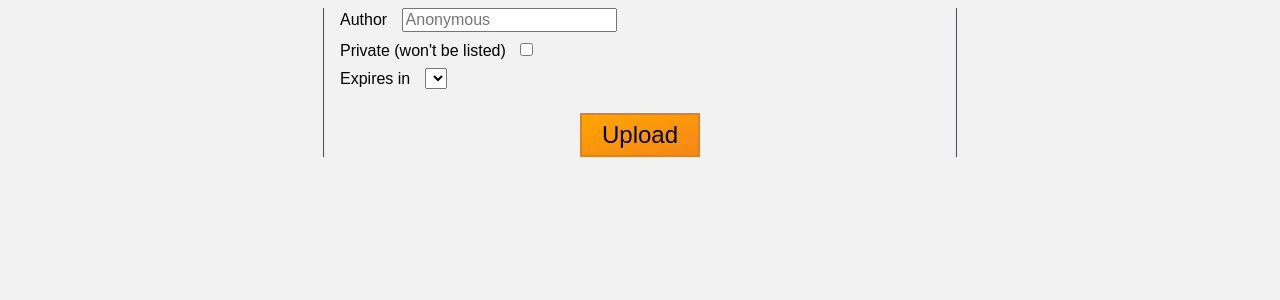
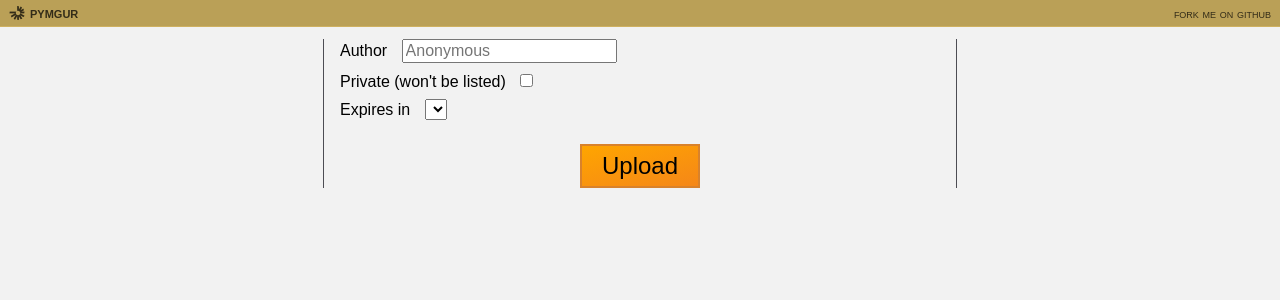
Before and after one commit to romuald/pymgur, a Flask app: template pymgur/templates/index.html in a window 1280 px wide. Shown: the top 300 px of the page. Run offline with Flask 2, Linux system fonts and the light colour scheme; the template is opened without the code that fills it, so the values that code supplies are empty; some libraries are stand-ins or nearby versions.

Commit message:
Add header

```diff
--- a/pymgur/static/main.css
+++ b/pymgur/static/main.css
@@ -1,7 +1,39 @@
 body {
 	font-family: sans-serif;
 	background-color: #f2f2f2;
+	margin: 0;
 }
+
+header {
+	background-color: #baa057;
+	display: flex;
+	justify-content: space-between;
+	border-bottom: 1px solid #cfb161;
+	margin-bottom: 12px;
+}
+
+header > section {
+	padding: 4px 9px;
+	font-variant: small-caps;
+}
+
+header a {
+	color: #332c18;
+	text-decoration: none;
+}
+header a:hover {
+	text-decoration: underline;
+}
+
+#head-idx {
+	font-weight: bold;
+}
+#head-idx img {
+	margin: 0 5px -3px 0;
+	width: 16px;
+	height: 16px;
+}
+
 
 #upload-form {
 	text-align: center;
--- /dev/null
+++ b/pymgur/templates/header.html
@@ -0,0 +1,4 @@
+<header>
+	<section id="head-idx"><a href="{{ url_for('index') }}"><img src="{{url_for("static", filename="header.png")}}" alt="pymgur logo">pymgur</a></section>
+	<section><a href="https://github.com/romuald/pymgur" target="pymgur-github"><small>fork me on github</small></a></section>
+</header>
--- a/pymgur/templates/image.html
+++ b/pymgur/templates/image.html
@@ -22,6 +22,7 @@
 	{% endif %}
 </head>
 <body>
+	{% include "header.html" %}
 	<div id="image-page">
 	<div>
 		<a href="{{ url_for('image_full', uid=image.uid) }}"><img src="{{ url_for('image_preview', uid=image.uid) }}" width="{{ image.preview_width }}" height="{{ image.preview_height }}"></a>
--- a/pymgur/templates/index.html
+++ b/pymgur/templates/index.html
@@ -10,6 +10,7 @@
 	<link rel="stylesheet" type="text/css" href="{{ url_for("static", filename="main.css") }}">
 </head>
 <body>
+	{% include "header.html" %}
 	<form id="upload-form" action="{{ url_for('index') }}" method="POST" enctype="multipart/form-data">
 		{% for i in range(app.config['MAX_IMAGES']) %}
 		<div class="imagerow">
```
Also changed, not shown: pymgur/static/header.png (added).
